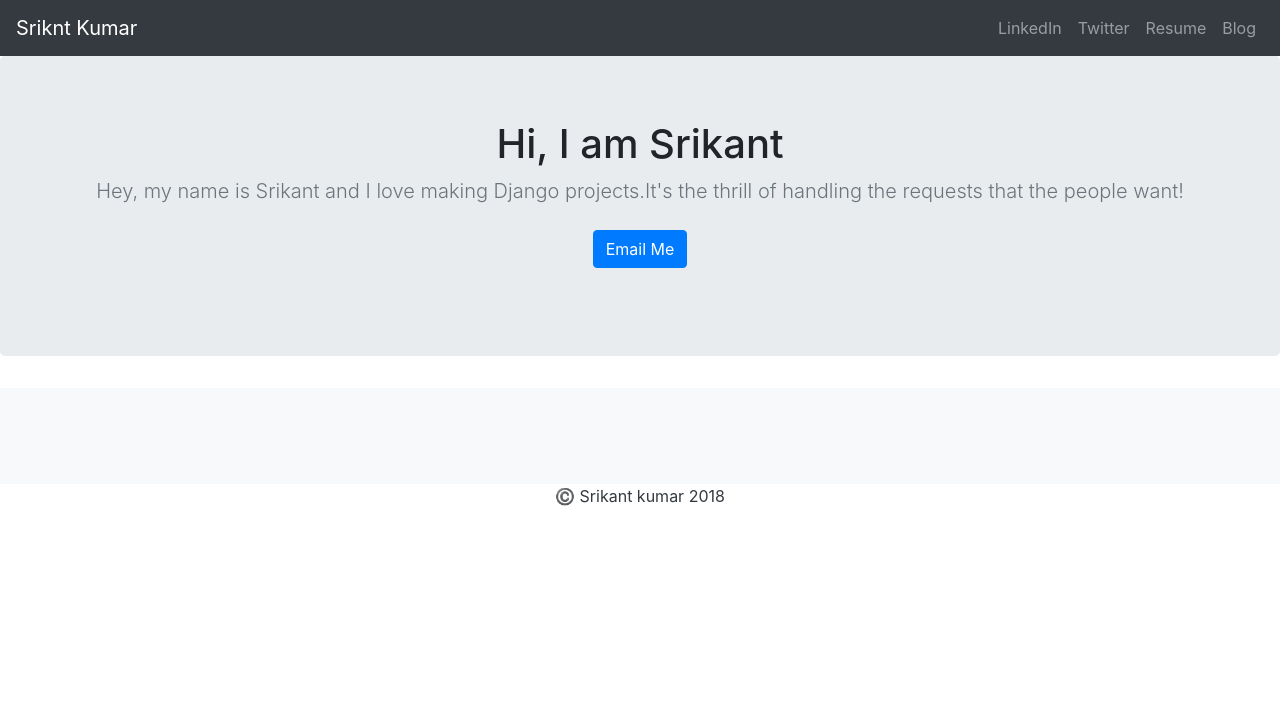
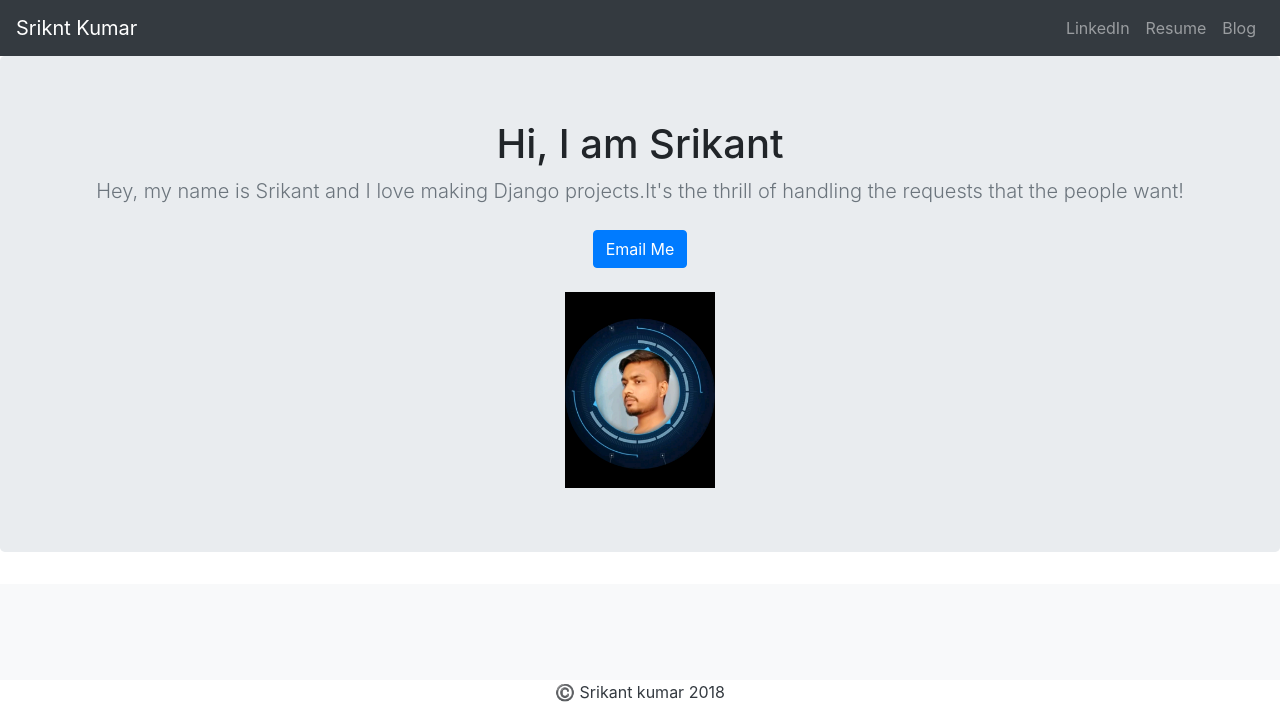
Before and after one commit to srikant132/portfolio, a Django app: page / in a window 1280 px wide. Shown: the top 728 px of the page. Run offline with Django 3.2, Linux system fonts and the light colour scheme; data that the repository does not hold is empty; some libraries are stand-ins or nearby versions.

Commit message:
customise ui and checking links working properly.

```diff
--- a/jobs/templates/jobs/home.html
+++ b/jobs/templates/jobs/home.html
@@ -7,9 +7,9 @@
     <meta name="viewport" content="width=device-width, initial-scale=1, shrink-to-fit=no">
     <meta name="description" content="">
     <meta name="author" content="">
-    <link rel="icon" href="../../../../favicon.ico">
 
-    <title>Album example for Bootstrap</title>
+
+    <title>Srikant Kumar</title>
 
   <link rel="stylesheet" href="https://stackpath.bootstrapcdn.com/bootstrap/4.1.3/css/bootstrap.min.css" integrity="sha384-MCw98/SFnGE8fJT3GXwEOngsV7Zt27NXFoaoApmYm81iuXoPkFOJwJ8ERdknLPMO" crossorigin="anonymous">
 
@@ -20,23 +20,20 @@
 
     <header>
             <nav class="navbar navbar-expand-lg navbar-dark bg-dark">
-              <a class="navbar-brand" href="#">Sriknt Kumar</a>
+              <a class="navbar-brand" href="{% url 'home' %}">Sriknt Kumar</a>
               <button class="navbar-toggler" type="button" data-toggle="collapse" data-target="#navbarNavDropdown" aria-controls="navbarNavDropdown" aria-expanded="false" aria-label="Toggle navigation">
                 <span class="navbar-toggler-icon"></span>
               </button>
               <div class="collapse navbar-collapse" id="navbarNavDropdown">
                 <ul class="navbar-nav ml-auto">
                   <li class="">
-                    <a class="nav-link" href="#">LinkedIn</a>
-                  </li>
-                  <li class="">
-                    <a class="nav-link" href="#">Twitter</a>
+                    <a class="nav-link" href="https://www.linkedin.com/in/srikant-kumar-070304120">LinkedIn</a>
                   </li>
                   <li class="nav-item">
                     <a class="nav-link" href="{% static 'Resume.pdf' %}">Resume</a>
                   </li>
                   <li class="nav-item">
-                    <a class="nav-link" href="#">Blog</a>
+                    <a class="nav-link" href="{% url 'allblogs' %}">Blog</a>
                   </li>
                 </ul>
               </div>
@@ -51,6 +48,7 @@
           <p>
             <a href="mailto:srikancs132@gmail.com?subject=feedback" class="btn btn-primary my-2">Email Me</a>
           </p>
+          <img class="img-fluid" src="{% static 'Srikantphoto.jpg'%}" height="120" width="150">
         </div>
       </section>
 
```
Also changed, not shown: blog/templates/blog/allblogs.html (+7 -9 lines), portfolio/settings.py (+4 -4 lines).
